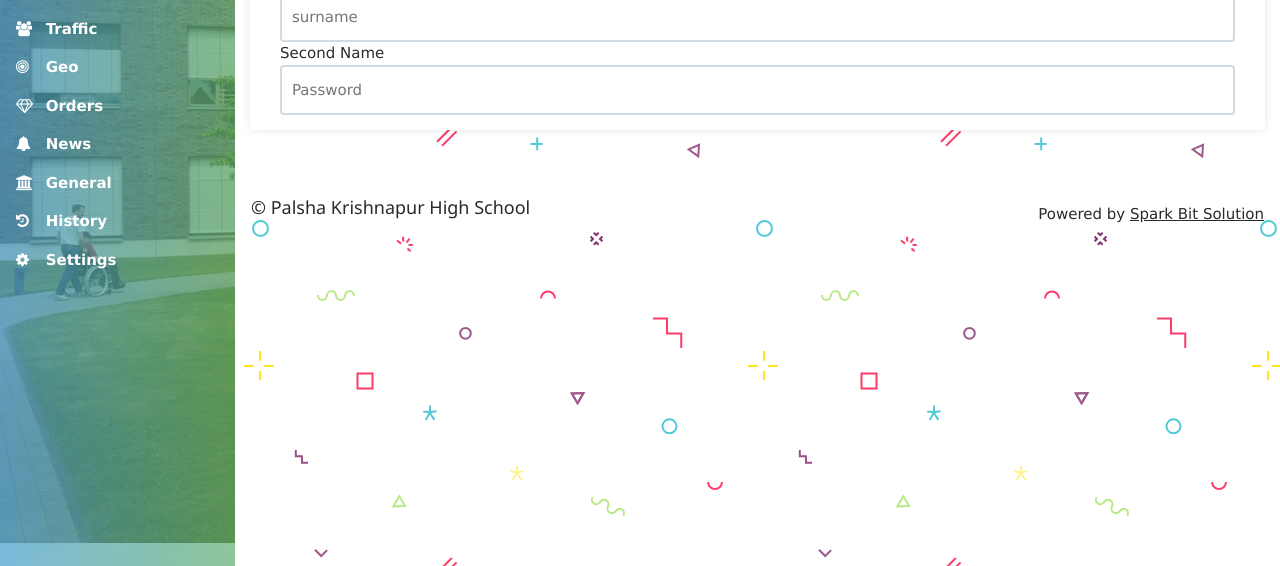
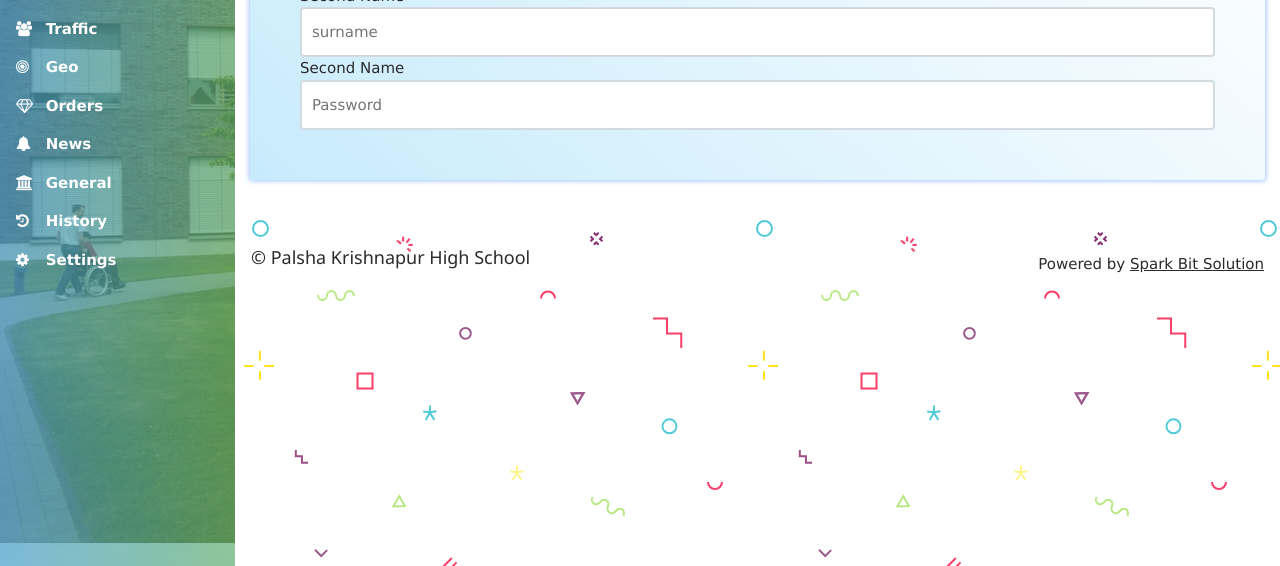
Before and after one commit to itsumrat/dashboard, a website: page input.html in a window 1280 px wide. Shown: the part 234-800 px from the top of the page. Drawn offline with Linux system fonts and the light colour scheme.

Commit message:
box shadow

```diff
--- a/assets/src/scss/components/_input.scss
+++ b/assets/src/scss/components/_input.scss
@@ -1,10 +1,11 @@
 .content-container {
     background: #fff;
     border-radius: 3px;
-    box-shadow: 0 0px 10px 0 rgba(0, 0, 0, 0.1);
+    background-image: linear-gradient(220deg, rgba(255, 255, 255, 0.95) 0%, rgb(194, 233, 251) 110%);
+    box-shadow: 0 0 5px 1px #a1c3fe;
+    padding: 30px 50px 50px 50px;
     overflow: hidden;
     margin: 58px 15px;
-    padding: 15px 30px;
 
     input {
     	padding: 8px 10px;
```
Also changed, not shown: assets/dist/css/editor-style.css, assets/dist/css/style.css, assets/dist/css/style.min.css.
